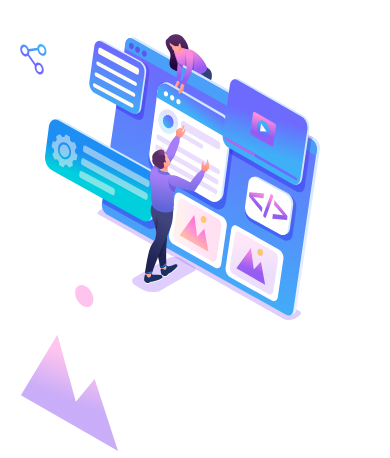
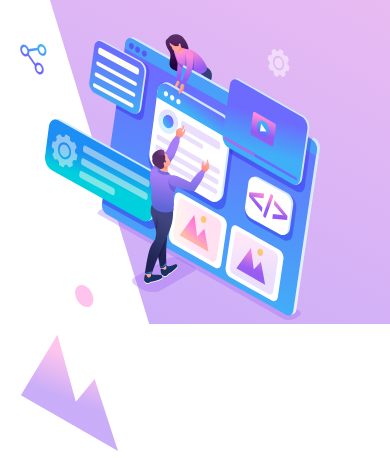
Before and after one commit to ManiTej31/8-Web-Design-Landing-Page, a website: page index.html in a window 390 px wide. Shown: the part 82-540 px from the top of the page. Drawn offline with Linux system fonts and the light colour scheme.

Commit message:
responsive-fixes

```diff
--- a/css/index.css
+++ b/css/index.css
@@ -52,7 +52,7 @@ nav>img{
     display: flex;
 }
 .imgs-div{
-    background-image: url(/Assignment-8/images/backcover.svg);
+    background-image: url(/images/backcover.svg);
     margin-top: -80px;
     padding-top: 80px;
 }
```
